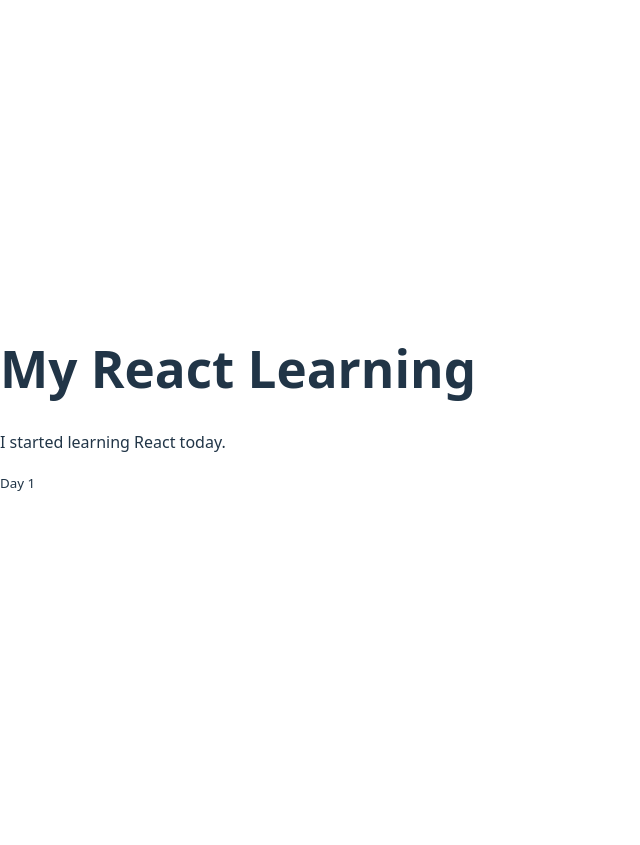
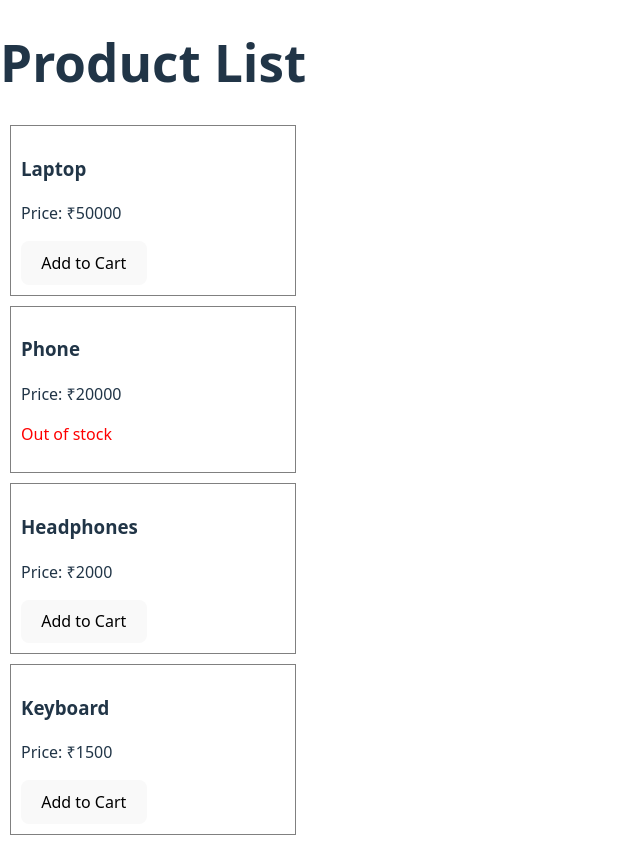
Before and after one commit to arjun8606/my-first-react-app, a React (Vite) app: page / in a window 1280 px wide. Shown: the whole page, without its empty margins (0-640 px from the left). Before the commit the page ends 800 px from the top, so only its background shows below. Built offline with nearby package versions, Linux system fonts and the light colour scheme.

Commit message:
Day 2: Props and events

```diff
--- a/src/App.jsx
+++ b/src/App.jsx
@@ -1,21 +1,29 @@
-function Header() {
-  return <h1>My React Learning</h1>;
-}
+function ProductCard({ name, price, inStock }) {
+  return (
+    <div style={{ border: "1px solid gray", padding: "10px", margin: "10px" }}>
+      <h3>{name}</h3>
+      <p>Price: ₹{price}</p>
 
-function Content() {
-  return <p>I started learning React today.</p>;
-}
-
-function Footer() {
-  return <small>Day 1</small>;
+      {inStock ? (
+        <button onClick={() => alert(name + " added successfully")}>
+          Add to Cart
+        </button>
+      ) : (
+        <p style={{ color: "red" }}>Out of stock</p>
+      )}
+    </div>
+  );
 }
 
 function App() {
   return (
     <div>
-      <Header />
-      <Content />
-      <Footer />
+      <h1>Product List</h1>
+
+      <ProductCard name="Laptop" price={50000} inStock={true} />
+      <ProductCard name="Phone" price={20000} inStock={false} />
+      <ProductCard name="Headphones" price={2000} inStock={true} />
+      <ProductCard name="Keyboard" price={1500} inStock={true} />
     </div>
   );
 }
```
